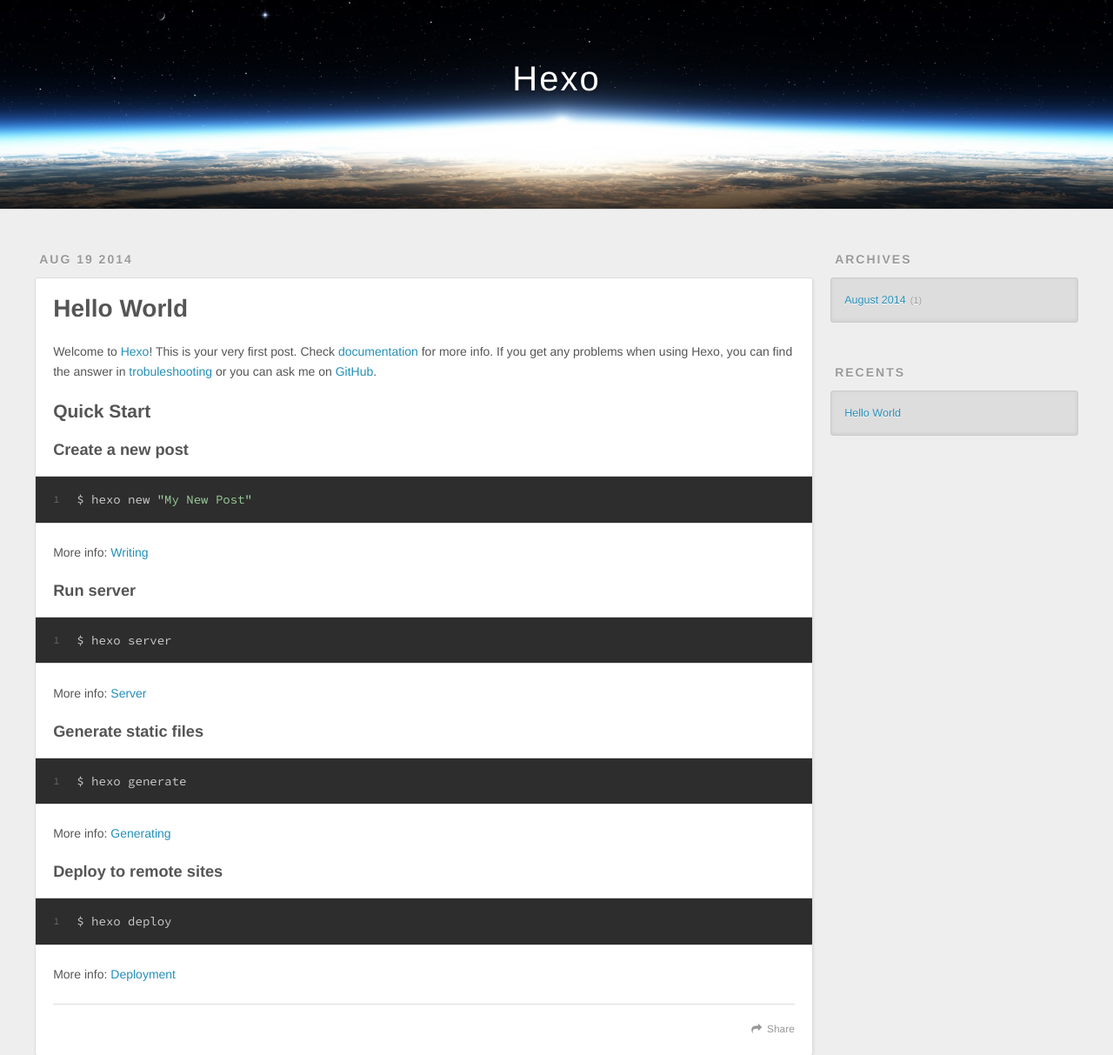
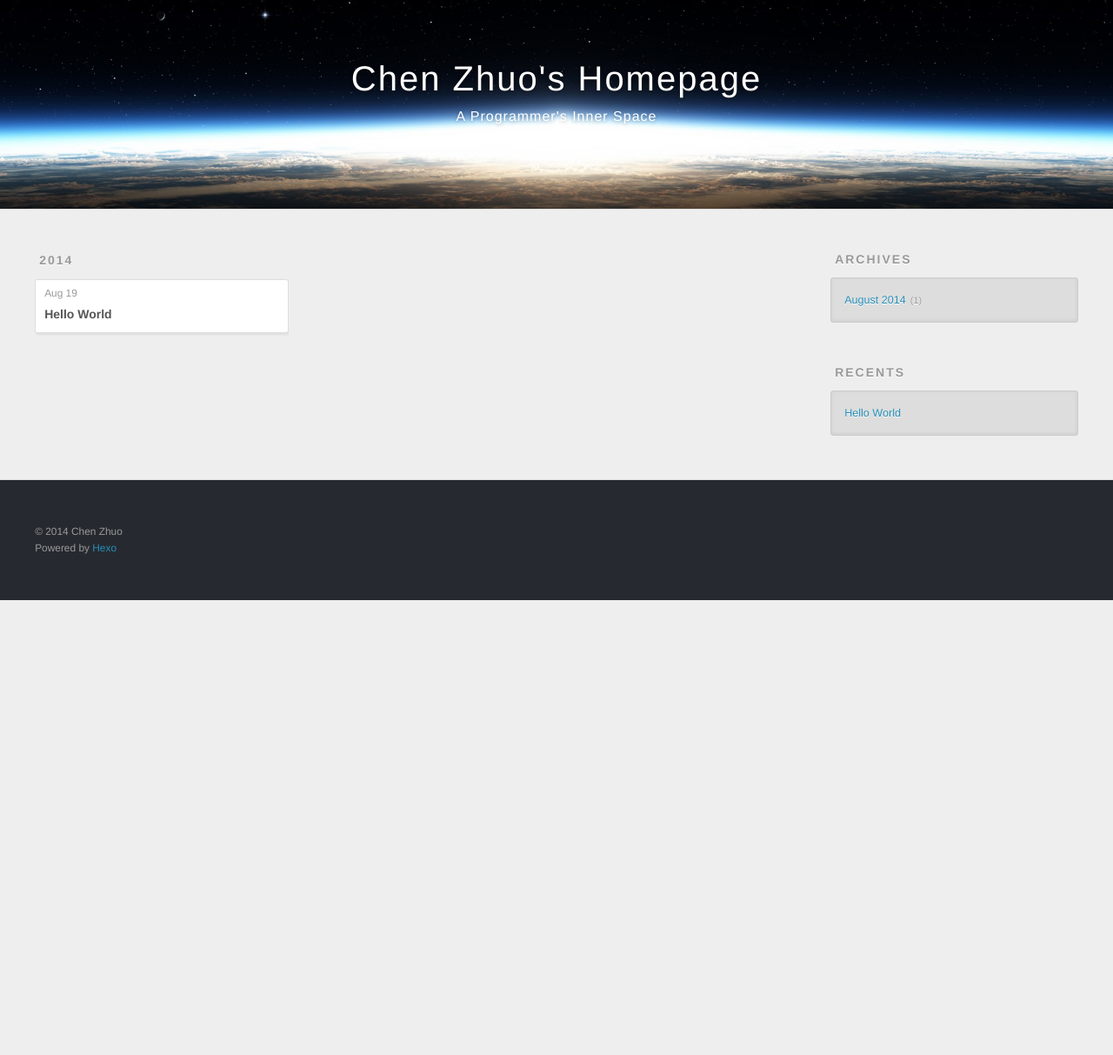
Before and after one commit to stgerrard008/Homepage-disused, a plain HTML site: page archives/2014/08/index.html in a window 1280 px wide. Shown: the part 60-1273 px from the top of the page at 87% size. After the commit the page ends 800 px from the top, so only its background shows below. Drawn offline with nearby package versions, Linux system fonts and the light colour scheme.

Commit message:
Site updated: 2014-08-20 00:30:57

```diff
--- a/archives/2014/08/index.html
+++ b/archives/2014/08/index.html
@@ -3,20 +3,20 @@
 <head>
   <meta charset="utf-8">
 
-  <title>Archives: 2014/8 | Hexo</title>
+  <title>Archives: 2014/8 | Chen Zhuo&#39;s Homepage</title>
   <meta name="viewport" content="width=device-width, initial-scale=1, maximum-scale=1">
-  <meta name="description">
+  <meta name="description" content="A Programmer's Inner Space">
 <meta property="og:type" content="website">
-<meta property="og:title" content="Hexo">
-<meta property="og:url" content="http://yoursite.com/archives/2014/08/">
-<meta property="og:site_name" content="Hexo">
-<meta property="og:description">
+<meta property="og:title" content="Chen Zhuo's Homepage">
+<meta property="og:url" content="http://chenzhuo.me/archives/2014/08/">
+<meta property="og:site_name" content="Chen Zhuo's Homepage">
+<meta property="og:description" content="A Programmer's Inner Space">
 <meta name="twitter:card" content="summary">
-<meta name="twitter:title" content="Hexo">
-<meta name="twitter:description">
+<meta name="twitter:title" content="Chen Zhuo's Homepage">
+<meta name="twitter:description" content="A Programmer's Inner Space">
 
 
-    <link rel="alternative" href="/atom.xml" title="Hexo" type="application/atom+xml">
+    <link rel="alternative" href="/atom.xml" title="Chen Zhuo&#39;s Homepage" type="application/atom+xml">
 
 
     <link rel="icon" href="/favicon.png">
@@ -34,8 +34,12 @@
   <div id="header-outer" class="outer">
     <div id="header-title" class="inner">
       <h1 id="logo-wrap">
-        <a href="/" id="logo">Hexo</a>
+        <a href="/" id="logo">Chen Zhuo&#39;s Homepage</a>
       </h1>
+
+        <h2 id="subtitle-wrap">
+          <a href="/" id="subtitle">A Programmer&#39;s Inner Space</a>
+        </h2>
 
     </div>
     <div id="header-inner" class="inner">
@@ -54,7 +58,7 @@
         <a id="nav-search-btn" class="nav-icon" title="Search"></a>
       </nav>
       <div id="search-form-wrap">
-        <form action="//google.com/search" method="get" accept-charset="UTF-8" class="search-form"><input type="search" name="q" results="0" class="search-form-input" placeholder="Search"><input type="submit" value="&#xF002;" class="search-form-submit"><input type="hidden" name="q" value="site:http://yoursite.com"></form>
+        <form action="//google.com/search" method="get" accept-charset="UTF-8" class="search-form"><input type="search" name="q" results="0" class="search-form-input" placeholder="Search"><input type="submit" value="&#xF002;" class="search-form-submit"><input type="hidden" name="q" value="site:http://chenzhuo.me"></form>
       </div>
     </div>
   </div>
@@ -62,60 +66,36 @@
       <div class="outer">
         <section id="main">
 
-    <article id="post-hello-world" class="article article-type-post" itemscope itemprop="blogPost">
-  <div class="article-meta">
-    <a href="/2014/08/19/hello-world/" class="article-date">
-  <time datetime="2014-08-19T15:50:40.000Z" itemprop="datePublished">Aug 19 2014</time>
-</a>
-
-  </div>
-  <div class="article-inner">
 
 
-      <header class="article-header">
+
+
+
+      <section class="archives-wrap">
+        <div class="archive-year-wrap">
+          <a href="/archives/2014" class="archive-year">2014</a>
+        </div>
+        <div class="archives">
+
+    <article class="archive-article archive-type-post">
+  <div class="archive-article-inner">
+    <header class="archive-article-header">
+      <a href="/2014/08/19/hello-world/" class="archive-article-date">
+  <time datetime="2014-08-19T15:50:40.000Z" itemprop="datePublished">Aug 19</time>
+</a>
 
 
     <h1 itemprop="name">
-      <a class="article-title" href="/2014/08/19/hello-world/">Hello World</a>
+      <a class="archive-article-title" href="/2014/08/19/hello-world/">Hello World</a>
     </h1>
 
 
-      </header>
-
-    <div class="article-entry" itemprop="articleBody">
-
-        <p>Welcome to <a href="http://hexo.io/" target="_blank" rel="external">Hexo</a>! This is your very first post. Check <a href="http://hexo.io/docs/" target="_blank" rel="external">documentation</a> for more info. If you get any problems when using Hexo, you can find the answer in <a href="http://hexo.io/docs/troubleshooting.html" target="_blank" rel="external">trobuleshooting</a> or you can ask me on <a href="https://github.com/hexojs/hexo/issues" target="_blank" rel="external">GitHub</a>.</p>
-<h2 id="Quick_Start">Quick Start</h2>
-<h3 id="Create_a_new_post">Create a new post</h3>
-<figure class="highlight bash"><table><tr><td class="gutter"><pre><div class="line">1</div></pre></td><td class="code"><pre><div class="line">$ hexo new <span class="string">"My New Post"</span></div></pre></td></tr></table></figure>
-
-<p>More info: <a href="http://hexo.io/docs/writing.html" target="_blank" rel="external">Writing</a></p>
-<h3 id="Run_server">Run server</h3>
-<figure class="highlight bash"><table><tr><td class="gutter"><pre><div class="line">1</div></pre></td><td class="code"><pre><div class="line">$ hexo server</div></pre></td></tr></table></figure>
-
-<p>More info: <a href="http://hexo.io/docs/server.html" target="_blank" rel="external">Server</a></p>
-<h3 id="Generate_static_files">Generate static files</h3>
-<figure class="highlight bash"><table><tr><td class="gutter"><pre><div class="line">1</div></pre></td><td class="code"><pre><div class="line">$ hexo generate</div></pre></td></tr></table></figure>
-
-<p>More info: <a href="http://hexo.io/docs/generating.html" target="_blank" rel="external">Generating</a></p>
-<h3 id="Deploy_to_remote_sites">Deploy to remote sites</h3>
-<figure class="highlight bash"><table><tr><td class="gutter"><pre><div class="line">1</div></pre></td><td class="code"><pre><div class="line">$ hexo deploy</div></pre></td></tr></table></figure>
-
-<p>More info: <a href="http://hexo.io/docs/deployment.html" target="_blank" rel="external">Deployment</a></p>
-
-
-    </div>
-    <footer class="article-footer">
-      <a data-url="http://yoursite.com/2014/08/19/hello-world/" data-id="kueqjzli9wrbiqhy" class="article-share-link">Share</a>
-
-
-    </footer>
+    </header>
   </div>
-
 </article>
 
 
-
+    </div></section>
 
 </section>
 
@@ -158,7 +138,7 @@
 
   <div class="outer">
     <div id="footer-info" class="inner">
-      &copy; 2014 John Doe<br>
+      &copy; 2014 Chen Zhuo<br>
       Powered by <a href="http://hexo.io/" target="_blank">Hexo</a>
     </div>
   </div>
```
Also changed, not shown: 2014/08/19/hello-world/index.html (+12 -8 lines), archives/2014/index.html (+34 -54 lines), archives/index.html (+34 -54 lines), index.html (+17 -13 lines), 1 other file.
